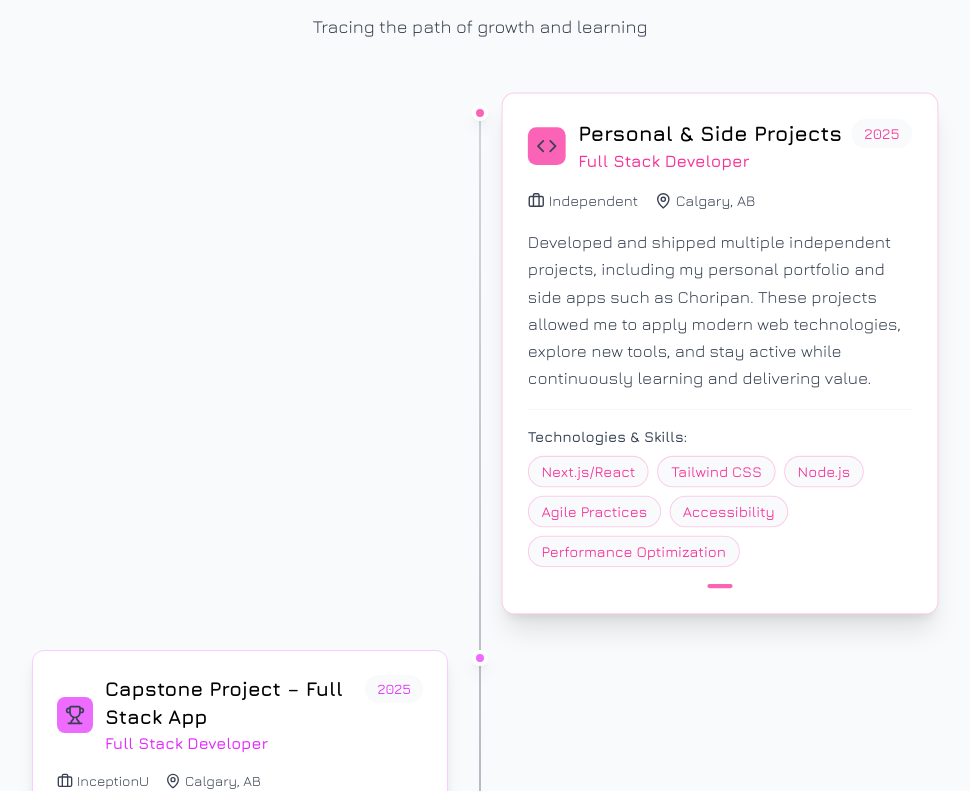
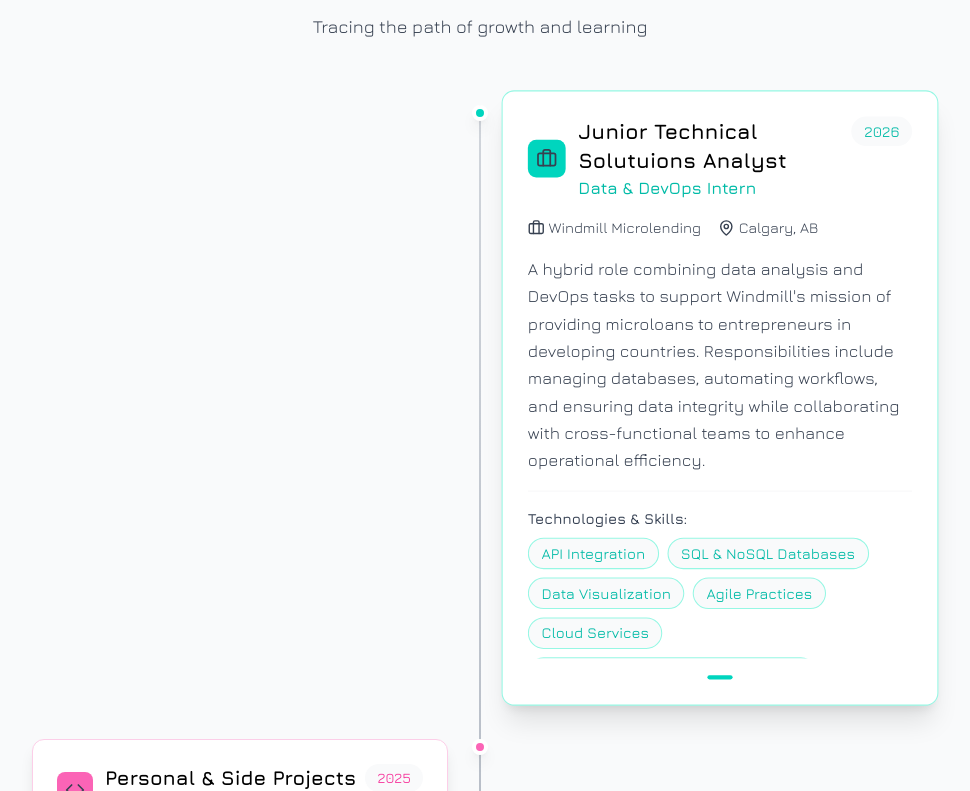
Before and after one commit to nailopes/my-portfolio-nextjs, a Next.js app: page / in a window 1280 px wide. Shown: the part 3649-4440 px from the top of the page, without its empty margins (160-1130 px from the left). Built offline with nearby package versions, Linux system fonts and the light colour scheme.

Commit message:
updated journey

```diff
--- a/app/components/Journey.jsx
+++ b/app/components/Journey.jsx
@@ -11,6 +11,26 @@ export default function Journey() {
 
         {
             id: 1,
+            title: "Junior Technical Solutuions Analyst",
+            company: "Windmill Microlending",
+            role: "Data & DevOps Intern",
+            period: "2026",
+            location: "Calgary, AB",
+            type: "WORK",
+            icon: Briefcase,
+            description: "A hybrid role combining data analysis and DevOps tasks to support Windmill's mission of providing microloans to entrepreneurs in developing countries. Responsibilities include managing databases, automating workflows, and ensuring data integrity while collaborating with cross-functional teams to enhance operational efficiency.",
+            skills: [
+                "API Integration",
+                "SQL & NoSQL Databases",
+                "Data Visualization",
+                "Agile Practices",
+                "Cloud Services",
+                "Preset build and update dashboards"
+            ],
+            color: "rose",
+        },
+        {
+            id: 2,
             title: "Personal & Side Projects",
             company: "Independent",
             role: "Full Stack Developer",
@@ -32,7 +52,7 @@ export default function Journey() {
         },
 
         {
-            id: 2,
+            id: 3,
             title: "Capstone Project – Full Stack App",
             company: "InceptionU",
             role: "Full Stack Developer",
@@ -47,7 +67,7 @@ export default function Journey() {
         },
 
         {
-            id: 3,
+            id: 4,
             title: "InceptionU – Full Stack Developer Program",
             company: "InceptionU",
             role: "Full Stack Developer (Student)",
@@ -72,7 +92,7 @@ export default function Journey() {
         },
 
         {
-            id: 4,
+            id: 5,
             title: "ComIT – Web Development Foundations",
             company: "ComIT",
             role: "Web Development Trainee",
@@ -87,7 +107,7 @@ export default function Journey() {
         },
 
         {
-            id: 5,
+            id: 6,
             title: "Career Transition to IT",
             company: "Self-initiated",
             role: "Learner & Explorer",
@@ -102,7 +122,7 @@ export default function Journey() {
         },
 
         {
-            id: 6,
+            id: 7,
             title: "Transition to Canada",
             company: "Various Roles",
             role: "Sales Associate & Cashier",
@@ -117,7 +137,7 @@ export default function Journey() {
         },
 
         {
-            id: 7,
+            id: 8,
             title: "B.Sc. in Civil Engineering",
             company: "Universidade FUMEC",
             role: "Civil Engineering Graduate",
```
